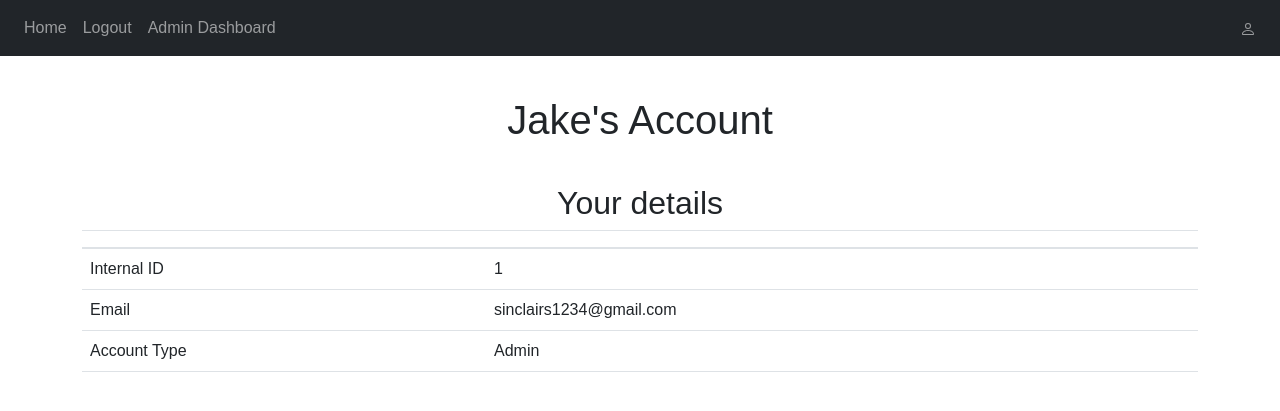
After one commit to JakeSincl/LibraryManagerRebuilt, a Flask app: page /account in a window 1280 px wide. The commit adds this page. Shown: the top 411 px of the page. Run offline with Flask 2, Linux system fonts and the light colour scheme; a user stored in the database is signed in; some libraries are stand-ins or nearby versions; some web fonts are replaced.

```diff
--- a/adminhash.txt
+++ b/adminhash.txt
@@ -1 +1 @@
-sha256$gf6gnNZlPR6be13I$7133da2f4dc4fb352b67eb0d9849589b37034dbb00a706a10529697ce4166ba6
+sha256$ADC9BCdVlTaW7xbc$9e9679005251fa29ab6a14c11d1ef21bf1105a34ce4e96230b3fbfc0fc32e04d
--- a/website/static/style.css
+++ b/website/static/style.css
@@ -31,3 +31,18 @@ h1 {
 #signUp {
   margin-left: 5px;
 }
+
+#account_name {
+  margin: 40px;
+}
+
+].table {
+  border-radius: 5px;
+  width: 50%;
+  margin: 0px auto;
+  float: none;
+}
+
+.deleteable_books {
+  padding: 5px;
+}
--- /dev/null
+++ b/website/templates/account.html
@@ -0,0 +1,37 @@
+{% extends "base.html" %}
+
+{% block title %}- Account{% endblock %}
+
+
+{% block content %}
+<h1 class="text-center" id="account_name">{{ user.first_name }}'s Account</h1>
+
+<h2 align="center">Your details</h2>
+<table class="table table-hover text-centered">
+  <thead>
+    <tr>
+      <th scope="col"></th>
+      <th scope="col"></th>
+    </tr>
+  </thead>
+  <tbody>
+    <tr>
+      <td scope="col">Internal ID</td>
+      <td>{{ current_user.id }}</td>
+    </tr>
+    <tr>
+      <td scope="col">Email</td>
+      <td>{{ current_user.email }}</td>
+    </tr>
+    <tr>
+      <td scope="col">Account Type</td>
+      {% if current_user.access_level == 0 %}
+        <td>Normal</td>
+      {% else %}
+        <td>Admin</td>
+      {% endif %}
+    </tr>
+  </tbody>
+</table>
+
+{% endblock %}
--- a/website/templates/base.html
+++ b/website/templates/base.html
@@ -43,6 +43,20 @@
           <a class="nav-item nav-link" id="welcome" href="/">Welcome Page</a>
           <a class="nav-item nav-link" id="login" href="/login">Login</a>
           <a class="nav-item nav-link" id="signUp" href="/sign-up">Sign Up</a>
+          {% endif %}
+        </div>
+      </div>
+      <div class="collapse navbar-collapse" id="navbar">
+        <div class="navbar-nav ml-auto">
+          {% if user.is_authenticated %}
+            <a class="nav-item nav-link" id="account" href="/account">
+            <svg xmlns="http://www.w3.org/2000/svg" width="16" height="16" fill="currentColor" class="bi bi-person" viewBox="0 0 16 16">
+              <path d="M8 8a3 3 0 1 0 0-6 3 3 0 0 0 0 6zm2-3a2 2 0 1 1-4 0 2 2 0 0 1 4 0zm4 8c0 1-1 1-1 1H3s-1 0-1-1 1-4 6-4 6 3 6 4zm-1-.004c-.001-.246-.154-.986-.832-1.664C11.516 10.68 10.289 10 8 10c-2.29 0-3.516.68-4.168 1.332-.678.678-.83 1.418-.832 1.664h10z"/>
+            </svg>
+            </a>
+            {% if access_level > 0 %}
+            {% endif %}
+          {% else %}
           {% endif %}
         </div>
       </div>
--- a/website/templates/home.html
+++ b/website/templates/home.html
@@ -32,10 +32,10 @@
         <td>{{ book.description }}</td>
         <td>
           <input id="book_page" name="book_page" type="hidden" value="{{ book.id }}">
-          <button class="btn btn-primary" type="submit" name="action" value="book_page">
+          <button class="btn btn-primary" type="submit" name="action" value="{{ book.id }}">
             <svg xmlns="http://www.w3.org/2000/svg" width="16" height="16" fill="currentColor" class="bi bi-box-arrow-up-right" viewBox="0 0 16 16">
-            <path fill-rule="evenodd" d="M8.636 3.5a.5.5 0 0 0-.5-.5H1.5A1.5 1.5 0 0 0 0 4.5v10A1.5 1.5 0 0 0 1.5 16h10a1.5 1.5 0 0 0 1.5-1.5V7.864a.5.5 0 0 0-1 0V14.5a.5.5 0 0 1-.5.5h-10a.5.5 0 0 1-.5-.5v-10a.5.5 0 0 1 .5-.5h6.636a.5.5 0 0 0 .5-.5z"/></path>
-            <path fill-rule="evenodd" d="M16 .5a.5.5 0 0 0-.5-.5h-5a.5.5 0 0 0 0 1h3.793L6.146 9.146a.5.5 0 1 0 .708.708L15 1.707V5.5a.5.5 0 0 0 1 0v-5z"/></path>
+              <path fill-rule="evenodd" d="M8.636 3.5a.5.5 0 0 0-.5-.5H1.5A1.5 1.5 0 0 0 0 4.5v10A1.5 1.5 0 0 0 1.5 16h10a1.5 1.5 0 0 0 1.5-1.5V7.864a.5.5 0 0 0-1 0V14.5a.5.5 0 0 1-.5.5h-10a.5.5 0 0 1-.5-.5v-10a.5.5 0 0 1 .5-.5h6.636a.5.5 0 0 0 .5-.5z"/></path>
+              <path fill-rule="evenodd" d="M16 .5a.5.5 0 0 0-.5-.5h-5a.5.5 0 0 0 0 1h3.793L6.146 9.146a.5.5 0 1 0 .708.708L15 1.707V5.5a.5.5 0 0 0 1 0v-5z"/></path>
             </svg>
           </button>
         </td>
--- a/website/views.py
+++ b/website/views.py
@@ -15,12 +15,7 @@ def welcome():
 @login_required
 def home():
   if request.method == "POST":
-    if request.form['action']:
-      book_id = request.form.get("action")
-      book = Book.query.filter_by(id=book_id).first()
-      print(book.id)
-      return render_template("book.html", book=book)
-    elif request.form['action'] == 'add_book':
+    if request.form['action'] == 'add_book':
       book = Book.query.filter_by(id=request.form.get("add_book")).first()
       book.loaned_to = current_user.id
       db.session.commit()
@@ -30,6 +25,10 @@ def home():
       book.loaned_to = 0
       db.session.commit()
       return redirect(url_for("views.home"))
+    else:
+      book_id = request.form.get("action")
+      book = Book.query.filter_by(id=book_id).first()
+      return render_template("book.html", book=book)
   else:
     return render_template("home.html", allBooks=Book.query.all())
 
@@ -37,23 +36,40 @@ def home():
 @login_required
 def adminDashboard():
   if request.method == "POST":
-    title = request.form.get("title")
-    author = request.form.get("author")
-    description = request.form.get("description")
-    publish_year = int(request.form.get("publish_year"))
-    if not title:
-      flash("You must enter a title.", category="error")
-    elif not author:
-      flash("You must enter an author's name.", category="error")
-    elif not description:
-      flash("You must provide a description.", category="error")
-    elif not publish_year:
-      flash("You must enter the year in which the book was published.", category="error")
-    else:
-      new_book = Book(title=title, author=author, description=description, publish_year=publish_year, currently_loaned=False, loaned_to=0)
-      db.session.add(new_book)
-      db.session.commit()
-      flash("Book added!", category="success")
-      return redirect(url_for("views.adminDashboard"))
+    if request.form["form-name"] == "addBook":
+      title = request.form.get("title")
+      author = request.form.get("author")
+      description = request.form.get("description")
+      publish_year = int(request.form.get("publish_year"))
+      if not title:
+        flash("You must enter a title.", category="error")
+      elif not author:
+        flash("You must enter an author's name.", category="error")
+      elif not description:
+        flash("You must provide a description.", category="error")
+      elif not publish_year:
+        flash("You must enter the year in which the book was published.", category="error")
+      else:
+        new_book = Book(title=title, author=author, description=description, publish_year=publish_year, currently_loaned=False, loaned_to=0)
+        db.session.add(new_book)
+        db.session.commit()
+        flash("Book added!", category="success")
+        return redirect(url_for("views.adminDashboard"))
+    elif request.form["form-name"] == "removeBook":
+      if request.form.get("action"):
+        book_id = request.form.get('action')
+        print(book_id)
+        book = Book.query.filter_by(id=book_id).first()
+        print("Would have deleted:", book.title)
+        db.session.delete(book)
+        db.session.commit()
+        flash("Book removed!", category="success")
+        return redirect(url_for("views.adminDashboard"))
+      flash("Something went wrong, please try again.", category="error")
   else:
     return render_template("adminDashboard.html", allBooks=Book.query.all())
+
+@views.route("/account", methods=["GET", "POST"])
+@login_required
+def account():
+  return(render_template("account.html", user=current_user))
```
Also changed, not shown: ToDoList.md (+0 -1 lines), website/templates/adminDashboard.html (+20 -10 lines), website/database.db. Lines whose indentation alone changed are shown as unchanged.
